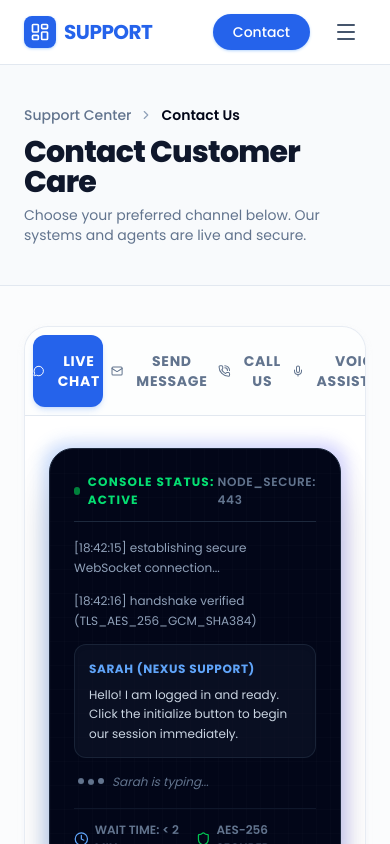
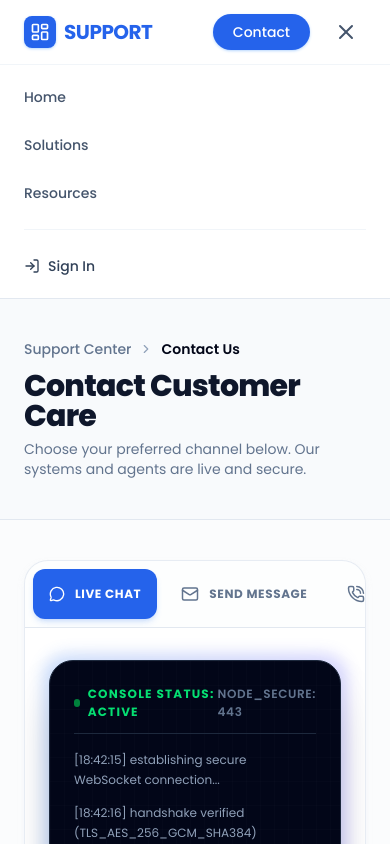
Before and after one commit to pawancreativebuffer/Support, a Next.js app: page /contact in a window 390 px wide. Both pictures are taken after a click on the button "Toggle Menu". Shown: the top 844 px of the page. Built offline with nearby package versions, Linux system fonts and the light colour scheme.

Commit message:
fix ui issue

```diff
--- a/src/app/contact/page.tsx
+++ b/src/app/contact/page.tsx
@@ -51,24 +51,24 @@ function ContactFormContent() {
       <div className="max-w-7xl mx-auto px-6">
         {/* Sleek Tab Container */}
         <div className="bg-white rounded-3xl border border-slate-200/80 shadow-md shadow-slate-100/50 overflow-hidden">
-          {/* Advanced styled headers */}
-          <div className="flex border-b border-slate-200 bg-slate-50/30 p-2 gap-2">
+          {/* Advanced styled headers with mobile horizontal scrolling */}
+          <div className="flex overflow-x-auto md:overflow-visible scrollbar-none border-b border-slate-200 bg-slate-50/30 p-2 gap-2">
             <button
               type="button"
               onClick={() => setActiveTab('live-chat')}
-              className={`flex-1 flex items-center justify-center gap-2.5 py-4 rounded-xl text-sm font-bold tracking-wider uppercase transition-all cursor-pointer ${activeTab === 'live-chat'
+              className={`flex-1 flex-shrink-0 md:flex-shrink flex items-center justify-center gap-2.5 px-4 md:px-2 py-4 rounded-xl text-xs md:text-sm font-bold tracking-wider uppercase transition-all cursor-pointer whitespace-nowrap ${activeTab === 'live-chat'
                 ? 'bg-primary-600 text-white shadow-md shadow-primary-500/20'
                 : 'text-slate-500 hover:text-slate-950 hover:bg-slate-100/80'
                 }`}
             >
-              <MessageCircle className="w-4.5 h-4.5" />
+              <MessageCircle className="w-4 h-4 md:w-4.5 md:h-4.5" />
               Live Chat
             </button>
 
             <button
               type="button"
               onClick={() => setActiveTab('send-message')}
-              className={`flex-1 flex items-center justify-center gap-2.5 py-4 rounded-xl text-sm font-bold tracking-wider uppercase transition-all cursor-pointer ${activeTab === 'send-message'
+              className={`flex-1 flex-shrink-0 md:flex-shrink flex items-center justify-center gap-2.5 px-4 md:px-2 py-4 rounded-xl text-xs md:text-sm font-bold tracking-wider uppercase transition-all cursor-pointer whitespace-nowrap ${activeTab === 'send-message'
                 ? 'bg-primary-600 text-white shadow-md shadow-primary-500/20'
                 : 'text-slate-500 hover:text-slate-950 hover:bg-slate-100/80'
                 }`}
@@ -80,7 +80,7 @@ function ContactFormContent() {
             <button
               type="button"
               onClick={() => setActiveTab('call-us')}
-              className={`flex-1 flex items-center justify-center gap-2.5 py-4 rounded-xl text-sm font-bold tracking-wider uppercase transition-all cursor-pointer ${activeTab === 'call-us'
+              className={`flex-1 flex-shrink-0 md:flex-shrink flex items-center justify-center gap-2.5 px-4 md:px-2 py-4 rounded-xl text-xs md:text-sm font-bold tracking-wider uppercase transition-all cursor-pointer whitespace-nowrap ${activeTab === 'call-us'
                 ? 'bg-primary-600 text-white shadow-md shadow-primary-500/20'
                 : 'text-slate-500 hover:text-slate-950 hover:bg-slate-100/80'
                 }`}
@@ -92,7 +92,7 @@ function ContactFormContent() {
             <button
               type="button"
               onClick={() => setActiveTab('voice-assistant')}
-              className={`flex-1 flex items-center justify-center gap-2.5 py-4 rounded-xl text-sm font-bold tracking-wider uppercase transition-all cursor-pointer ${activeTab === 'voice-assistant'
+              className={`flex-1 flex-shrink-0 md:flex-shrink flex items-center justify-center gap-2.5 px-4 md:px-2 py-4 rounded-xl text-xs md:text-sm font-bold tracking-wider uppercase transition-all cursor-pointer whitespace-nowrap ${activeTab === 'voice-assistant'
                 ? 'bg-primary-600 text-white shadow-md shadow-primary-500/20'
                 : 'text-slate-500 hover:text-slate-950 hover:bg-slate-100/80'
                 }`}
--- a/src/app/globals.css
+++ b/src/app/globals.css
@@ -36,3 +36,11 @@ body {
   background: var(--background);
   color: var(--foreground);
 }
+
+.scrollbar-none::-webkit-scrollbar {
+  display: none;
+}
+.scrollbar-none {
+  -ms-overflow-style: none;
+  scrollbar-width: none;
+}
--- a/src/app/layout.tsx
+++ b/src/app/layout.tsx
@@ -1,9 +1,9 @@
 import type { Metadata } from "next";
 import { Poppins } from "next/font/google";
 import "./globals.css";
-import { LayoutDashboard, LogIn, Menu } from "lucide-react";
+import { LayoutDashboard } from "lucide-react";
 import ChatWidget from "../components/ChatWidget";
-import Link from "next/link";
+import Header from "../components/Header";
 
 const poppins = Poppins({
   weight: ['300', '400', '500', '600', '700', '800'],
@@ -25,38 +25,7 @@ export default function RootLayout({
     <html lang="en" className={`${poppins.variable} h-full antialiased bg-white`}>
       <body className="min-h-full flex flex-col font-sans text-slate-900 bg-white">
         {/* Header */}
-        <header className="sticky top-0 z-50 w-full bg-white/80 backdrop-blur-md border-b border-slate-200">
-          <div className="max-w-7xl mx-auto px-6 h-16 flex items-center justify-between">
-            {/* Logo */}
-            <Link href="/" className="flex items-center gap-2 text-primary-600 font-bold text-xl tracking-tight cursor-pointer uppercase hover:opacity-90 transition-opacity">
-              <div className="w-8 h-8 rounded-lg bg-primary-600 flex items-center justify-center text-white shadow-sm shadow-primary-200">
-                <LayoutDashboard className="w-5 h-5" />
-              </div>
-              Support
-            </Link>
-
-            {/* Desktop Navigation */}
-            <nav className="hidden md:flex items-center gap-8 text-sm font-medium text-slate-600">
-              <Link href="/" className="hover:text-primary-600 transition-colors cursor-pointer">Home</Link>
-              <Link href="/#solutions" className="hover:text-primary-600 transition-colors cursor-pointer">Solutions</Link>
-              <Link href="/article/request-a-payment" className="hover:text-primary-600 transition-colors cursor-pointer">Resources</Link>
-            </nav>
-
-            {/* Actions */}
-            <div className="flex items-center gap-4">
-              <button className="hidden md:flex items-center gap-2 text-sm font-medium text-slate-700 hover:text-primary-600 transition-colors px-3 cursor-pointer">
-                <LogIn className="w-4 h-4" />
-                Sign In
-              </button>
-              <Link href="/contact" className="bg-primary-600 hover:bg-primary-700 text-white text-sm font-medium px-5 py-2 rounded-full transition-all shadow-sm shadow-primary-200 cursor-pointer">
-                Contact
-              </Link>
-              <button className="md:hidden text-slate-600 hover:text-primary-600 transition-colors px-2 cursor-pointer">
-                <Menu className="w-6 h-6" />
-              </button>
-            </div>
-          </div>
-        </header>
+        <Header />
 
         {/* Main Content */}
         <main className="flex-1 flex flex-col">
--- /dev/null
+++ b/src/components/Header.tsx
@@ -0,0 +1,86 @@
+"use client";
+
+import React, { useState } from 'react';
+import { LayoutDashboard, LogIn, Menu, X } from 'lucide-react';
+import Link from 'next/link';
+
+export function Header() {
+  const [isOpen, setIsOpen] = useState(false);
+
+  return (
+    <header className="sticky top-0 z-50 w-full bg-white/80 backdrop-blur-md border-b border-slate-200">
+      <div className="max-w-7xl mx-auto px-6 h-16 flex items-center justify-between">
+        {/* Logo */}
+        <Link href="/" className="flex items-center gap-2 text-primary-600 font-bold text-xl tracking-tight cursor-pointer uppercase hover:opacity-90 transition-opacity">
+          <div className="w-8 h-8 rounded-lg bg-primary-600 flex items-center justify-center text-white shadow-sm shadow-primary-200">
+            <LayoutDashboard className="w-5 h-5" />
+          </div>
+          Support
+        </Link>
+
+        {/* Desktop Navigation */}
+        <nav className="hidden md:flex items-center gap-8 text-sm font-medium text-slate-600">
+          <Link href="/" className="hover:text-primary-600 transition-colors cursor-pointer">Home</Link>
+          <Link href="/#solutions" className="hover:text-primary-600 transition-colors cursor-pointer">Solutions</Link>
+          <Link href="/article/request-a-payment" className="hover:text-primary-600 transition-colors cursor-pointer">Resources</Link>
+        </nav>
+
+        {/* Actions */}
+        <div className="flex items-center gap-4">
+          <button className="hidden md:flex items-center gap-2 text-sm font-medium text-slate-700 hover:text-primary-600 transition-colors px-3 cursor-pointer">
+            <LogIn className="w-4 h-4" />
+            Sign In
+          </button>
+          <Link href="/contact" className="bg-primary-600 hover:bg-primary-700 text-white text-sm font-medium px-5 py-2 rounded-full transition-all shadow-sm shadow-primary-200 cursor-pointer">
+            Contact
+          </Link>
+          <button
+            onClick={() => setIsOpen(!isOpen)}
+            className="md:hidden text-slate-600 hover:text-primary-600 transition-colors p-2 rounded-lg hover:bg-slate-100 cursor-pointer"
+            aria-label="Toggle Menu"
+          >
+            {isOpen ? <X className="w-6 h-6" /> : <Menu className="w-6 h-6" />}
+          </button>
+        </div>
+      </div>
+
+      {/* Mobile Navigation Drawer */}
+      {isOpen && (
+        <div className="md:hidden border-t border-slate-100 bg-white/95 backdrop-blur-md animate-fade-in">
+          <nav className="flex flex-col px-6 py-4 gap-4 text-sm font-medium text-slate-600">
+            <Link
+              href="/"
+              onClick={() => setIsOpen(false)}
+              className="hover:text-primary-600 py-1.5 transition-colors cursor-pointer"
+            >
+              Home
+            </Link>
+            <Link
+              href="/#solutions"
+              onClick={() => setIsOpen(false)}
+              className="hover:text-primary-600 py-1.5 transition-colors cursor-pointer"
+            >
+              Solutions
+            </Link>
+            <Link
+              href="/article/request-a-payment"
+              onClick={() => setIsOpen(false)}
+              className="hover:text-primary-600 py-1.5 transition-colors cursor-pointer"
+            >
+              Resources
+            </Link>
+            <hr className="border-slate-100 my-1" />
+            <button
+              onClick={() => setIsOpen(false)}
+              className="flex items-center gap-2 text-sm font-medium text-slate-700 hover:text-primary-600 py-1.5 cursor-pointer text-left w-full"
+            >
+              <LogIn className="w-4 h-4" />
+              Sign In
+            </button>
+          </nav>
+        </div>
+      )}
+    </header>
+  );
+}
+export default Header;
```
